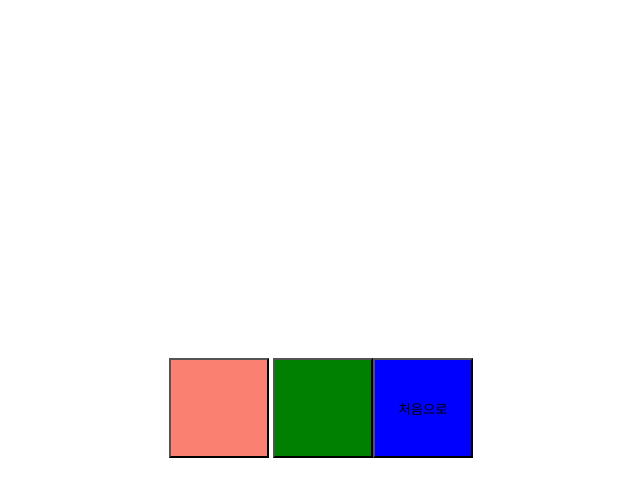
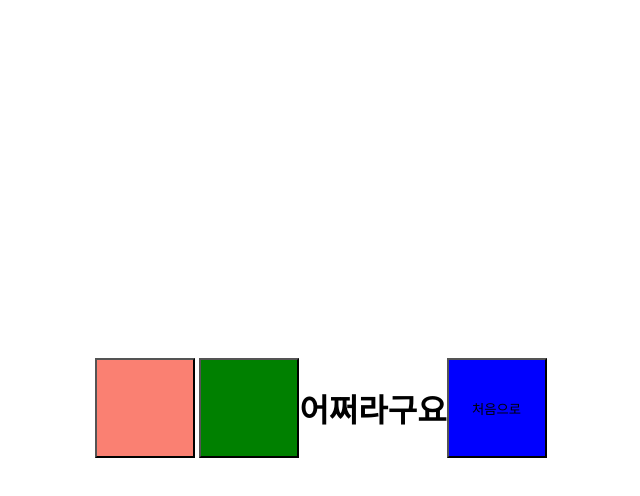
Before and after one commit to seungmin21/white_board, a plain HTML site: page index.html in a window 1280 px wide. Both pictures are taken after a click on the button 546 px from the left and 407 px from the top of the page. Shown: the whole page, without its empty margins (327-967 px from the left). Drawn offline with Linux system fonts and the light colour scheme.

Commit message:
innerHTML로 태그및 텍스트 문자열로 불러오기

```diff
--- a/index.html
+++ b/index.html
@@ -50,6 +50,11 @@
     const ContentText = document.getElementById('Content-text');
     const homeButton = document.getElementById('home-button');
 
+    negativeButton.addEventListener('click', () => {
+      ContentText.innerHTML = '<h1>어쩌라구요</h1>';
+
+    })
+
   </script>
 </body>
 </html>
```
